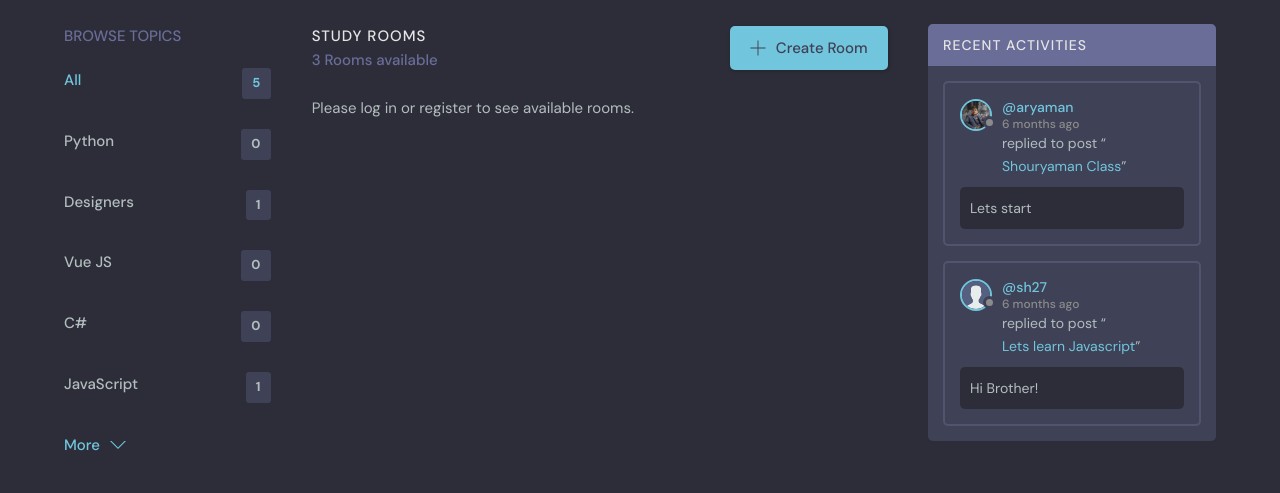
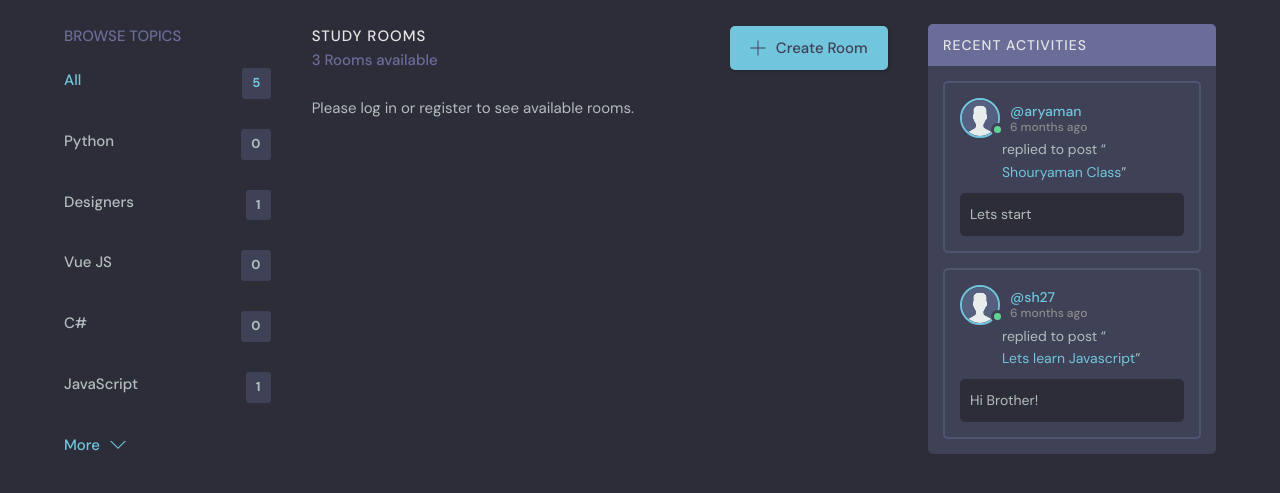
Before and after one commit to AryamanPurohit/SBVercel, a Django app: page / in a window 1280 px wide. Shown: the part 76-569 px from the top of the page. Run offline with Django 3.2, Linux system fonts and the light colour scheme; data comes from the database, SQL or seed files in the repository.

Commit message:
Update activity_component.html

```diff
--- a/base/templates/base/activity_component.html
+++ b/base/templates/base/activity_component.html
@@ -1,3 +1,5 @@
+{% load static %}
+
 <div class="activities">
     <div class="activities__header">
         <h2>Recent Activities</h2>
@@ -6,8 +8,8 @@
     <div class="activities__box">
         <div class="activities__boxHeader roomListRoom__header">
             <a href="{% url 'user-profile' message.user.id %}" class="roomListRoom__author">
-                <div class="avatar avatar--small">
-                    <img src="{{message.user.avatar.url}}" />
+                <div class="avatar avatar--medium active">
+                       <img src="{% static 'images/avatar.svg' %}" />
                 </div>
                 <p>
                     @{{message.user.username}}
```
